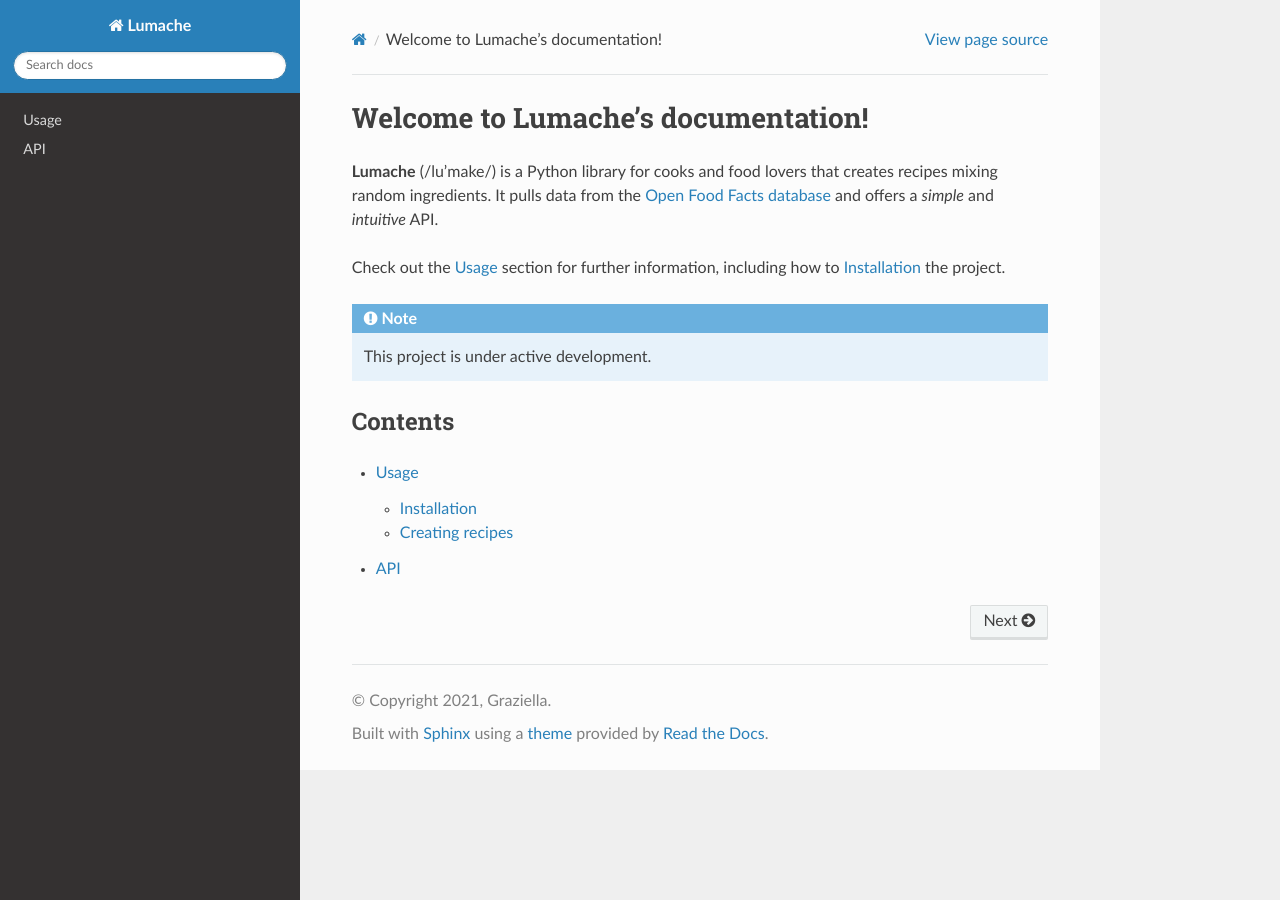
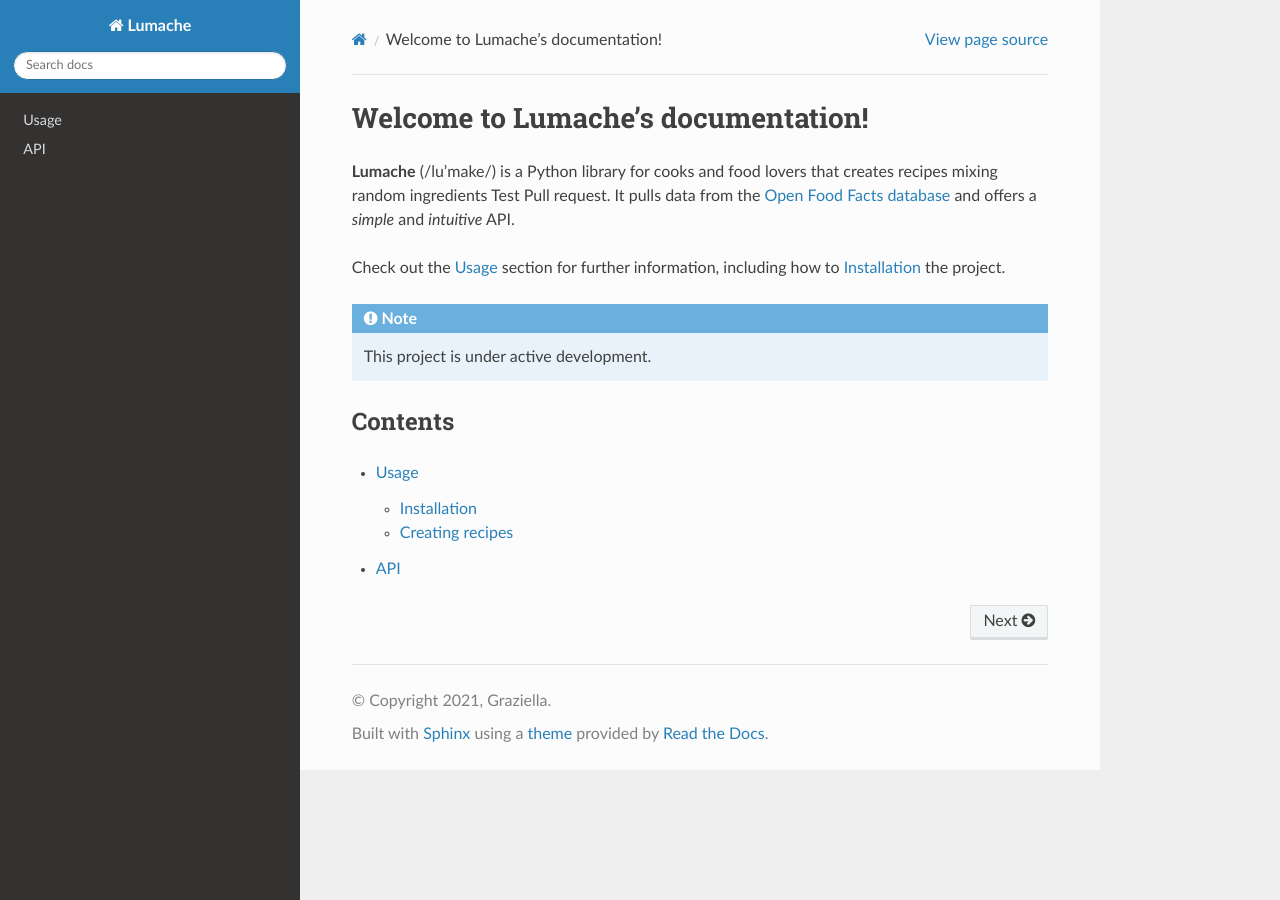
Before and after one commit to ThibaultTostain/insa-strasbourg-URRMC, a Sphinx documentation site: the page built from docs/source/index.rst, in a window 1280 px wide. Built offline with Sphinx 7.4.7 and the Read the Docs theme 3.1.0, drawn with Linux system fonts in a browser that asks for light colours.

Commit message:
Update index.rst

```diff
--- a/docs/source/index.rst
+++ b/docs/source/index.rst
@@ -2,7 +2,7 @@
 ===================================
 
 **Lumache** (/lu'make/) is a Python library for cooks and food lovers
-that creates recipes mixing random ingredients.
+that creates recipes mixing random ingredients Test Pull request.
 It pulls data from the `Open Food Facts database <https://world.openfoodfacts.org/>`_
 and offers a *simple* and *intuitive* API.
 
```
